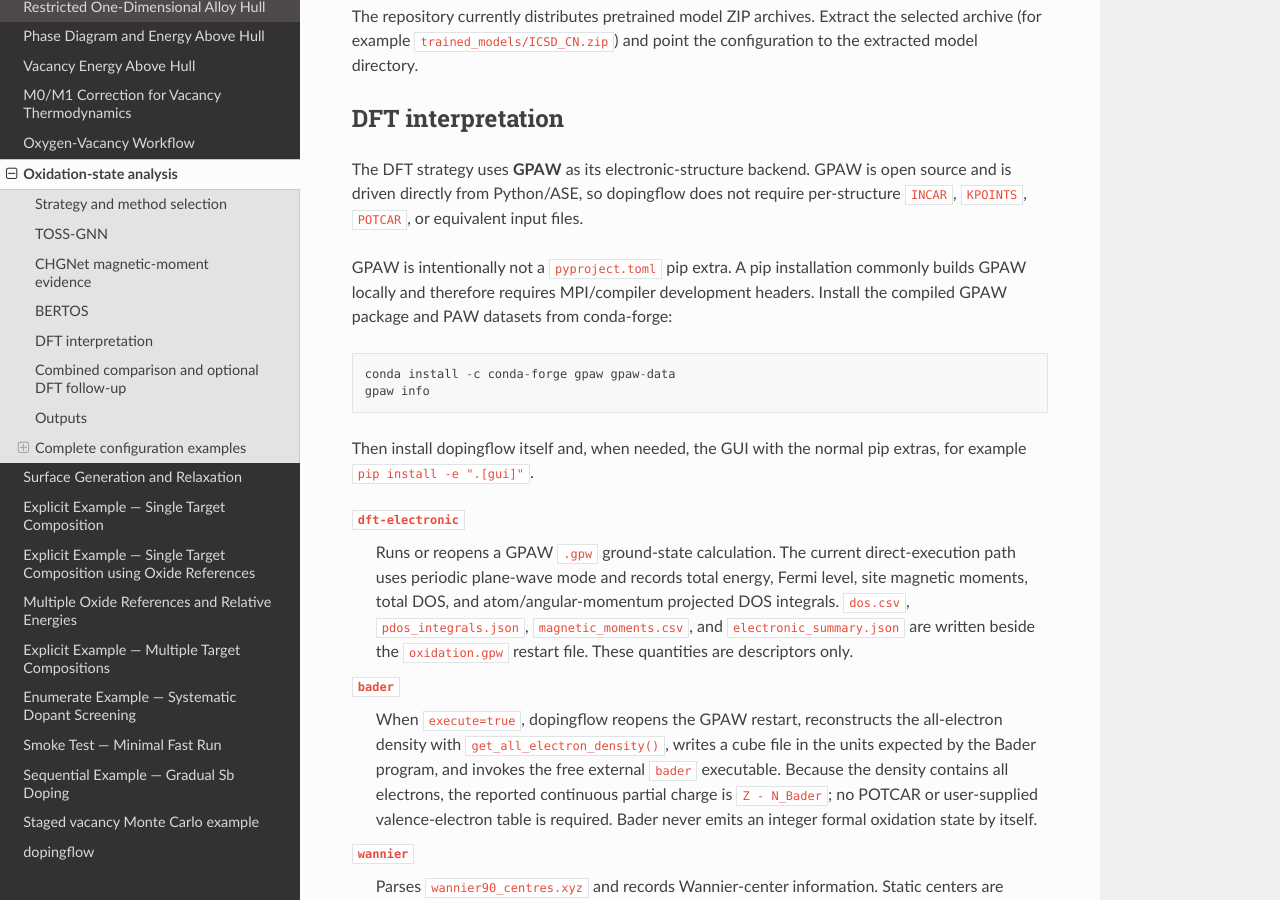
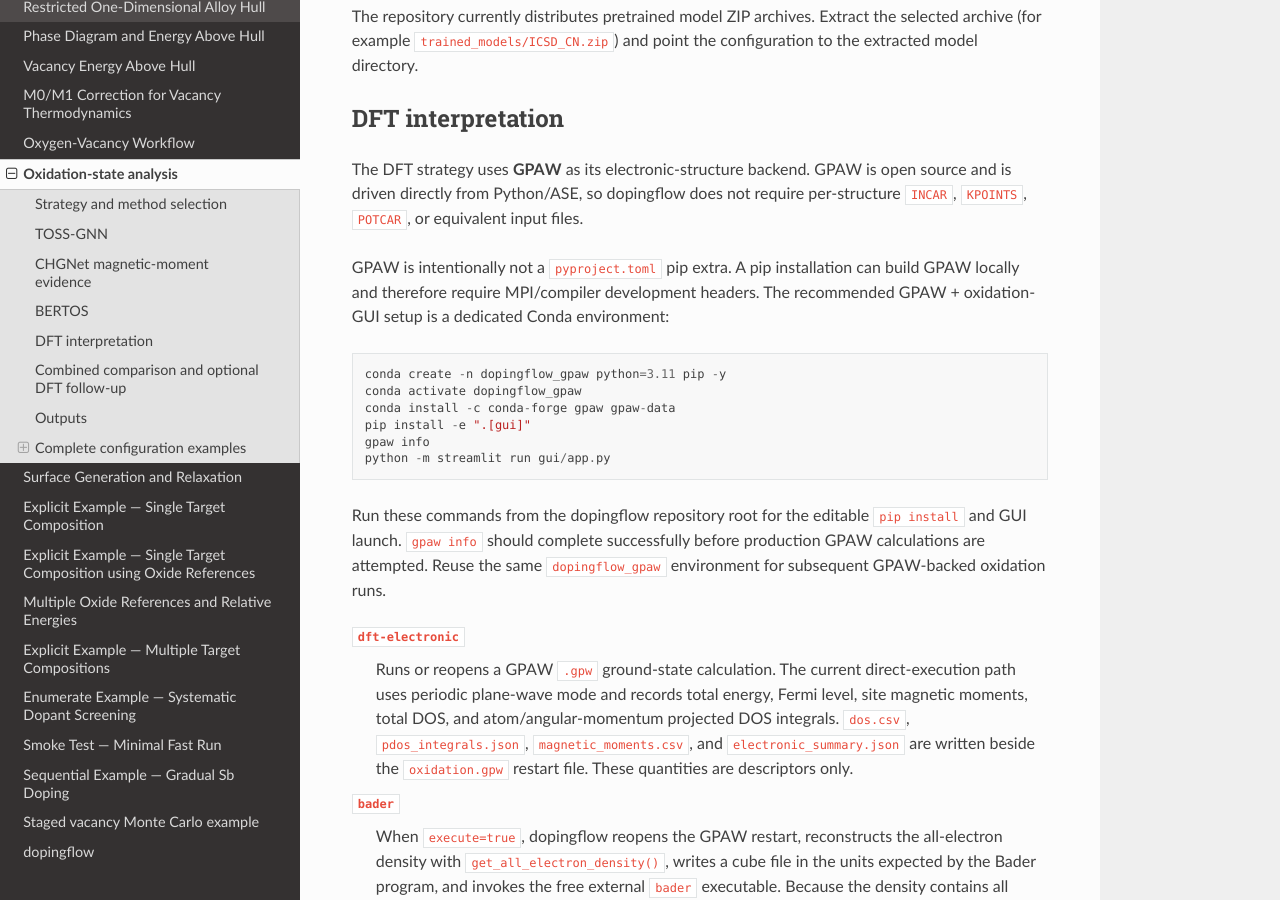
Before and after one commit to KazemZh/dopingflow, a Sphinx documentation site: the page built from docs/source/methods/oxidation_states.rst, in a window 1280 px wide and 900 px high, scrolled down 2783 px. Built offline with Sphinx 7.4.7 and the Read the Docs theme 3.1.0, drawn with Linux system fonts in a browser that asks for light colours.

Commit message:
Document Conda GPAW GUI setup

```diff
--- a/docs/source/methods/oxidation_states.rst
+++ b/docs/source/methods/oxidation_states.rst
@@ -134,14 +134,20 @@ require per-structure ``INCAR``, ``KPOINTS``, ``POTCAR``, or equivalent input
 files.
 
 GPAW is intentionally not a ``pyproject.toml`` pip extra.  A pip installation
-commonly builds GPAW locally and therefore requires MPI/compiler development
-headers.  Install the compiled GPAW package and PAW datasets from conda-forge::
+can build GPAW locally and therefore require MPI/compiler development headers.
+The recommended GPAW + oxidation-GUI setup is a dedicated Conda environment::
 
+   conda create -n dopingflow_gpaw python=3.11 pip -y
+   conda activate dopingflow_gpaw
    conda install -c conda-forge gpaw gpaw-data
+   pip install -e ".[gui]"
    gpaw info
+   python -m streamlit run gui/app.py
 
-Then install dopingflow itself and, when needed, the GUI with the normal pip
-extras, for example ``pip install -e ".[gui]"``.
+Run these commands from the dopingflow repository root for the editable
+``pip install`` and GUI launch.  ``gpaw info`` should complete successfully
+before production GPAW calculations are attempted.  Reuse the same
+``dopingflow_gpaw`` environment for subsequent GPAW-backed oxidation runs.
 
 ``dft-electronic``
    Runs or reopens a GPAW ``.gpw`` ground-state calculation.  The current
```
Also changed, not shown: README.md (+24 -7 lines), pyproject.toml (+3 -25 lines), 1 other file.
